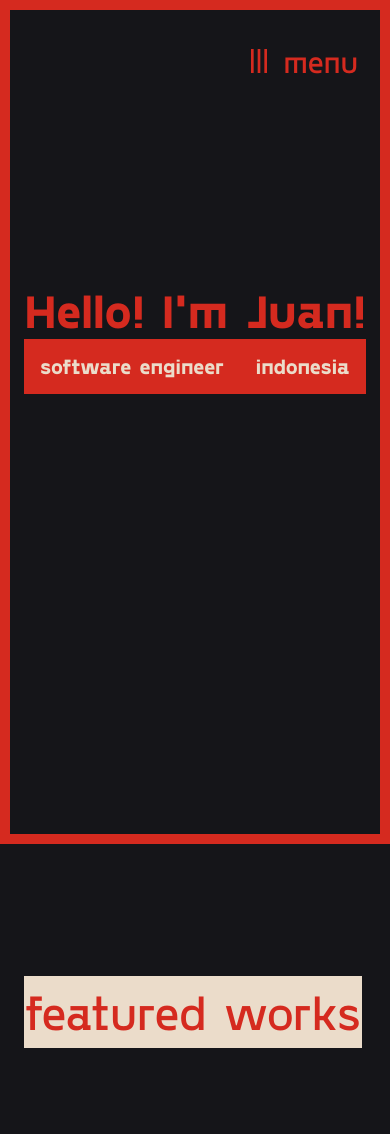
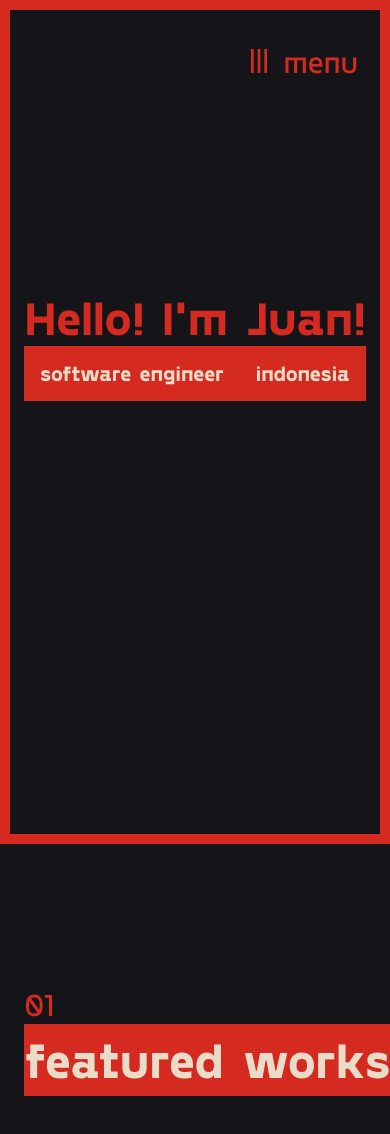
Before and after one commit to HotPotatoC/juanchristian.com, a Next.js app: page / in a window 390 px wide. Shown: the top 1134 px of the page. Built offline with nearby package versions, Linux system fonts and the light colour scheme.

Commit message:
labubu: this is so matcha

```diff
--- a/src/app/providers.tsx
+++ b/src/app/providers.tsx
@@ -1,5 +1,10 @@
+import { FrameOverlayProvider } from "@/providers/frame-overlay-provider";
 import MenuProvider from "@/providers/menu-provider";
 
 export default function Providers({ children }: { children: React.ReactNode }) {
-  return <MenuProvider>{children}</MenuProvider>;
+  return (
+    <MenuProvider>
+      <FrameOverlayProvider>{children}</FrameOverlayProvider>
+    </MenuProvider>
+  );
 }
--- a/src/components/animated/slide-up.tsx
+++ /dev/null
@@ -1,43 +0,0 @@
-import { expoEaseInOut } from "@/lib/animation-transitions";
-import { HTMLMotionProps, motion } from "motion/react";
-
-type SlideUpProps = {
-  duration?: number;
-  delay?: number;
-  children: React.ReactNode;
-} & HTMLMotionProps<"div">;
-
-const SlideUp = ({
-  duration = 3,
-  delay = 0,
-  children,
-  ...props
-}: SlideUpProps) => {
-  return (
-    <motion.div
-      initial={{
-        opacity: 0,
-        y: 50,
-      }}
-      transition={{
-        duration,
-        ease: expoEaseInOut,
-        delay,
-      }}
-      whileInView={{
-        opacity: 1,
-        y: 0,
-      }}
-      exit={{
-        opacity: 0,
-        y: -50,
-      }}
-      viewport={{ once: true, margin: "10px" }}
-      {...props}
-    >
-      {children}
-    </motion.div>
-  );
-};
-
-export default SlideUp;
--- /dev/null
+++ b/src/components/animated/slide.tsx
@@ -0,0 +1,48 @@
+import { expoEaseInOut } from "@/lib/animation-transitions";
+import { HTMLMotionProps, motion } from "motion/react";
+
+type AnimateSlideProps = {
+  direction?: "up" | "down" | "left" | "right";
+  duration?: number;
+  delay?: number;
+  children: React.ReactNode;
+} & HTMLMotionProps<"div">;
+
+const AnimateSlide = ({
+  direction = "up",
+  duration = 3,
+  delay = 0,
+  children,
+  ...props
+}: AnimateSlideProps) => {
+  return (
+    <motion.div
+      initial={{
+        opacity: 0,
+        y: direction === "up" ? 50 : direction === "down" ? -50 : undefined,
+        x: direction === "left" ? 50 : direction === "right" ? -50 : undefined,
+      }}
+      transition={{
+        duration,
+        ease: expoEaseInOut,
+        delay,
+      }}
+      whileInView={{
+        opacity: 1,
+        y: direction === "up" ? 0 : direction === "down" ? 0 : undefined,
+        x: direction === "left" ? 0 : direction === "right" ? 0 : undefined,
+      }}
+      exit={{
+        opacity: 0,
+        y: direction === "up" ? -50 : direction === "down" ? 50 : undefined,
+        x: direction === "left" ? -50 : direction === "right" ? 50 : undefined,
+      }}
+      viewport={{ once: true, margin: "10px" }}
+      {...props}
+    >
+      {children}
+    </motion.div>
+  );
+};
+
+export default AnimateSlide;
--- a/src/components/frame-overlay.tsx
+++ b/src/components/frame-overlay.tsx
@@ -1,10 +1,12 @@
 "use client";
 import { expoEaseInOut } from "@/lib/animation-transitions";
 import { cn } from "@/lib/common";
+import { useFrameOverlay } from "@/providers/frame-overlay-provider";
 import { useMenu } from "@/providers/menu-provider";
 import { cva } from "class-variance-authority";
 import { HTMLMotionProps, motion } from "motion/react";
 import { usePathname } from "next/navigation";
+import * as React from "react";
 
 type FrameProps = {
   menuStatus: "open" | "closed";
@@ -81,7 +83,16 @@ const BottomFrame = ({ menuStatus, className, ...props }: FrameProps) => (
 );
 
 export default function FrameOverlay() {
-  const { isOpen } = useMenu();
+  const { isOverlayVisible, closeOverlay, expandOverlay } = useFrameOverlay();
+  const { isOpen: menuIsOpen } = useMenu();
+
+  React.useEffect(() => {
+    if (menuIsOpen) {
+      closeOverlay();
+    } else if (!menuIsOpen && !isOverlayVisible) {
+      expandOverlay();
+    }
+  }, [menuIsOpen, closeOverlay, expandOverlay, isOverlayVisible]);
 
   const pathVariants = {
     home: "bg-red",
@@ -100,19 +111,19 @@ export default function FrameOverlay() {
   return (
     <>
       <LeftFrame
-        menuStatus={isOpen ? "open" : "closed"}
+        menuStatus={isOverlayVisible ? "closed" : "open"}
         className={frameVariants({ path })}
       />
       <RightFrame
-        menuStatus={isOpen ? "open" : "closed"}
+        menuStatus={isOverlayVisible ? "closed" : "open"}
         className={frameVariants({ path })}
       />
       <TopFrame
-        menuStatus={isOpen ? "open" : "closed"}
+        menuStatus={isOverlayVisible ? "closed" : "open"}
         className={frameVariants({ path })}
       />
       <BottomFrame
-        menuStatus={isOpen ? "open" : "closed"}
+        menuStatus={isOverlayVisible ? "closed" : "open"}
         className={frameVariants({ path })}
       />
     </>
--- a/src/components/menu.tsx
+++ b/src/components/menu.tsx
@@ -27,11 +27,11 @@ export default function Menu() {
 
   return (
     <>
-      <header className='@container/header mx-auto w-full max-w-7xl px-4 py-8'>
+      <header className='fixed z-[101] left-0 right-0 @container/header mx-auto w-full max-w-7xl px-4 py-8'>
         <nav className='flex justify-end items-center select-none'>
           <Button
             onClick={toggleMenu}
-            className='z-[101] flex items-center space-x-4 px-4 py-2 group hover:bg-red transition-colors duration-500 ease-in-expo'
+            className='flex items-center space-x-4 px-4 py-2 group hover:bg-red transition-colors duration-500 ease-in-expo'
           >
             {!isOpen && (
               <Icon
--- /dev/null
+++ b/src/providers/frame-overlay-provider.tsx
@@ -0,0 +1,49 @@
+"use client";
+import * as React from "react";
+
+type FrameOverlayContextType = {
+  isOverlayVisible: boolean;
+  toggleOverlay: () => void;
+  expandOverlay: () => void;
+  closeOverlay: () => void;
+};
+
+const FrameOverlayContext = React.createContext<
+  FrameOverlayContextType | undefined
+>(undefined);
+
+export const FrameOverlayProvider: React.FC<React.PropsWithChildren> = ({
+  children,
+}) => {
+  const [isOverlayVisible, setIsOverlayVisible] = React.useState(true);
+
+  const toggleOverlay = () => {
+    setIsOverlayVisible((prev) => !prev);
+  };
+
+  const expandOverlay = () => {
+    setIsOverlayVisible(true);
+  };
+
+  const closeOverlay = () => {
+    setIsOverlayVisible(false);
+  };
+
+  return (
+    <FrameOverlayContext.Provider
+      value={{ isOverlayVisible, toggleOverlay, expandOverlay, closeOverlay }}
+    >
+      {children}
+    </FrameOverlayContext.Provider>
+  );
+};
+
+export const useFrameOverlay = (): FrameOverlayContextType => {
+  const context = React.useContext(FrameOverlayContext);
+  if (!context) {
+    throw new Error(
+      "useFrameOverlay must be used within a FrameOverlayProvider"
+    );
+  }
+  return context;
+};
--- a/src/screens/home.tsx
+++ b/src/screens/home.tsx
@@ -1,5 +1,6 @@
 "use client";
 
+import AnimateSlide from "@/components/animated/slide";
 import Icon from "@/components/icons";
 import { expoEaseInOut } from "@/lib/animation-transitions";
 import { motion, useScroll } from "motion/react";
@@ -11,7 +12,7 @@ import * as React from "react";
 export default function HomeScreen() {
   return (
     <>
-      <section className='@container/headline mx-auto w-full max-w-7xl mt-32'>
+      <section className='@container/headline mx-auto w-full max-w-7xl mt-64'>
         <SectionHeadline />
         {/* <SectionLinks /> */}
         {/* <SectionLinksAnimated /> */}
@@ -145,7 +146,11 @@ const SectionSelectedWorks = () => {
           rotate,
         }}
       /> */}
-      <div className='bg-white w-fit'>
+      <AnimateSlide direction='right' delay={0.5}>
+        <span className='text-2xl text-red'>01</span>
+      </AnimateSlide>
+      <div className='relative w-fit'>
+        <div className='relative z-20'>
           <motion.h1
             initial={{
               y: 50,
@@ -163,11 +168,19 @@ const SectionSelectedWorks = () => {
             }}
             transition={{ duration: 1, ease: expoEaseInOut }}
             viewport={{ amount: 0.8, once: true }}
-          className='text-[14cqw] md:text-[9cqw] text-red whitespace-nowrap selection:bg-red! selection:text-white! mb-8'
+            className='font-bold text-[14cqw] md:text-[9cqw] text-white whitespace-nowrap selection:bg-white! selection:text-red! mb-8'
           >
             featured works
           </motion.h1>
         </div>
+        <motion.div
+          initial={{ scaleY: 0 }}
+          whileInView={{ scaleY: 1 }}
+          transition={{ duration: 1, ease: expoEaseInOut, delay: 0.4 }}
+          viewport={{ amount: 0.8, once: true }}
+          className='absolute inset-0 origin-bottom z-10 bg-red'
+        />
+      </div>
     </section>
   );
 };
```
Lines whose indentation alone changed are shown as unchanged.
